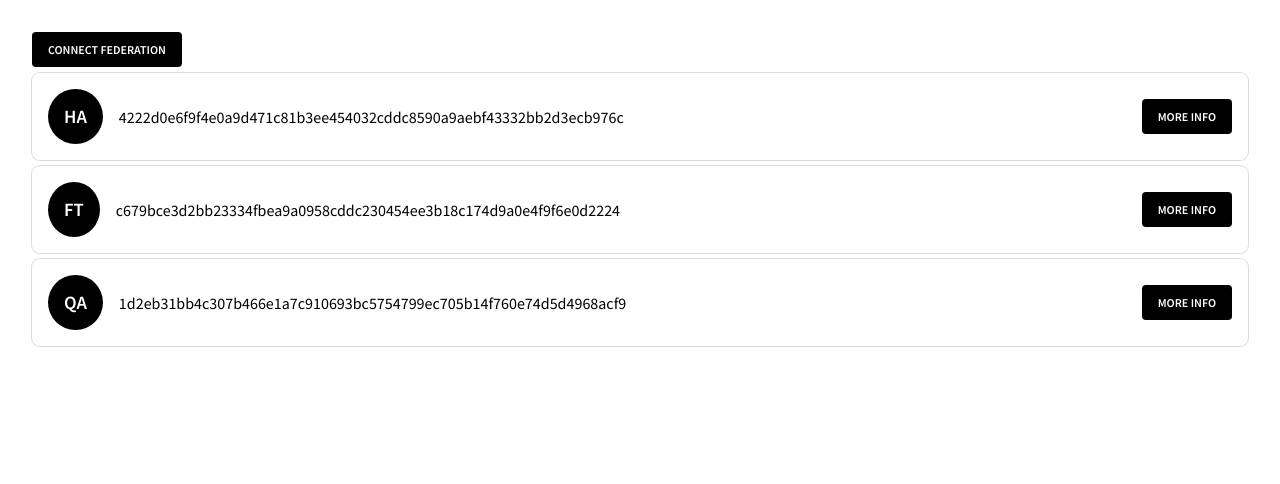
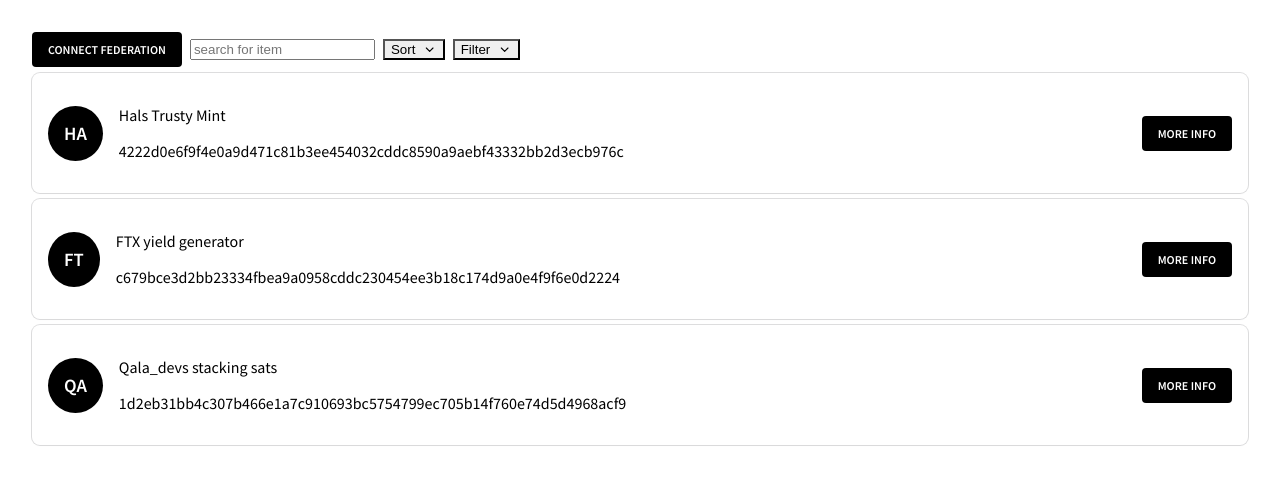
Before and after one commit to okjodom/mintgate, a React (Create React App) app: page / in a window 1280 px wide. Shown: the top 484 px of the page. Built offline with nearby package versions, Linux system fonts and the light colour scheme.

Commit message:
updated header ui and federation types

```diff
--- a/src/Admin.tsx
+++ b/src/Admin.tsx
@@ -1,22 +1,16 @@
 import React, { useState } from 'react';
 import { Header, FederationCard } from './components';
-import { Federation } from './federation.types';
+import { Federation, Filter, Sort } from './federation.types';
 import { data } from './federation.data';
 import { Stack } from '@chakra-ui/react';
 
 export const Admin = React.memo(() => {
     const [fedlist, setFedlist] = useState<Federation[]>(data.federations);
 
-    const filterFederations = (filter: undefined | boolean) => {
+    const filterFederations = (filter: Filter) => {
         let federations = filter === undefined ? data.federations : data.federations.filter((federation) => federation.details.active === filter);
         setFedlist(federations);
     };
-
-    enum Sort {
-        Ascending,
-        Descending,
-        Date,
-    }
 
     const sortFederations = (sort: Sort) => {
         const fedListCopy = [...fedlist];
@@ -51,27 +45,7 @@
     return (
         <div className='App'>
             <div style={wrapperStyles}>
-                <Header
-                    data={data.federations}
-                    ascending={() => {
-                        sortFederations(Sort.Ascending);
-                    }}
-                    descending={() => {
-                        sortFederations(Sort.Descending);
-                    }}
-                    datecCreated={() => {
-                        sortFederations(Sort.Date);
-                    }}
-                    isActive={() => {
-                        filterFederations(true);
-                    }}
-                    isArchived={() => {
-                        filterFederations(false);
-                    }}
-                    isAll={() => {
-                        filterFederations(undefined);
-                    }}
-                />
+                <Header data={data.federations} filterCallback={filterFederations} sortCallback={sortFederations} />
                 <Stack spacing={6} marginTop={6}>
                     {fedlist.map((federation: Federation) => {
                         return <FederationCard key={federation.mint_pubkey} federation={federation} onClick={() => console.log('clicked')} />;
--- a/src/components/FederationCard.tsx
+++ b/src/components/FederationCard.tsx
@@ -1,20 +1,20 @@
-import React, { useState } from 'react'
+import React, { useState } from 'react';
 import { Button } from './Button';
 import { Federation } from '../federation.types';
 
 interface FederationProps {
-    federation: Federation,
-    onClick: () => void
+    federation: Federation;
+    onClick: () => void;
 }
 
 export const FederationCard = (props: FederationProps): JSX.Element => {
-    const { description, mint_pubkey, details, date_created } = props.federation;
+    const { mint_pubkey, details } = props.federation;
 
     const [information, setInformation] = useState<boolean>(false);
 
     const getFederationName = (name: string): string => {
-        return name.charAt(0).toUpperCase() + name.charAt(1).toUpperCase()
-    }
+        return name.charAt(0).toUpperCase() + name.charAt(1).toUpperCase();
+    };
 
     return (
         <>
@@ -25,20 +25,16 @@
                             <h3 style={nameStyle}>{getFederationName(details.name)}</h3>
                         </section>
                         <section>
-                            <p>{description}</p>
+                            <p>{details.description}</p>
                             <p>{mint_pubkey}</p>
                         </section>
                     </div>
                     <section>
-                        <Button
-                            label='more info'
-                            onClick={() => setInformation(!information)}
-                        />
+                        <Button label='more info' onClick={() => setInformation(!information)} />
                     </section>
                 </div>
-                {
-                    information &&
-                    <div className="more-information">
+                {information && (
+                    <div className='more-information'>
                         <p>
                             <span>Federation Description: </span>
                             {details.description}
@@ -46,41 +42,38 @@
                         <section>
                             <p>
                                 <span>Date Created: </span>
-                                {date_created}
+                                {details.date_created}
                             </p>
-                            <Button
-                                label='More Action'
-                                onClick={props.onClick}
-                            />
+                            <Button label='More Action' onClick={props.onClick} />
                         </section>
                     </div>
-                }
+                )}
             </main>
         </>
-    )
-}
+    );
+};
 
 const cardMainWrapper = {
-    boxShadow: "rgba(0, 0, 0, 0.02) 0px 1px 3px 0px, rgba(27, 31, 35, 0.15) 0px 0px 0px 1px",
+    boxShadow: 'rgba(0, 0, 0, 0.02) 0px 1px 3px 0px, rgba(27, 31, 35, 0.15) 0px 0px 0px 1px',
     padding: 16,
     borderRadius: 8,
-}
+};
 
 const cardMajorProps = {
-    display: "flex",
-    FlexDirection: "row",
-    justifyContent: "space-between",
-    alignItems: "center",
+    display: 'flex',
+    FlexDirection: 'row',
+    justifyContent: 'space-between',
+    alignItems: 'center',
     gap: 16,
-}
+};
 
 const nameWrapper = {
-    backgroundColor: "black",
+    backgroundColor: 'black',
     padding: 16,
-    borderRadius: "50%",
-}
+    borderRadius: '50%',
+};
 
 const nameStyle = {
-    color: "white",
+    color: 'white',
     margin: 0,
-}
+};
--- a/src/components/Header.tsx
+++ b/src/components/Header.tsx
@@ -1,25 +1,58 @@
-import React from 'react';
+import React, { useState } from 'react';
+import { HStack, Input, Menu, MenuButton, MenuItem, MenuList } from '@chakra-ui/react';
+import { Button as ChakraButton } from '@chakra-ui/react';
+import { FiChevronDown } from 'react-icons/fi';
+import { Federation, Filter, Sort } from '../federation.types';
 import { Button } from './Button';
 
-export const Header = (): JSX.Element => {
+export type HeaderProps = {
+    data: Federation[];
+    filterCallback: (filter: Filter) => void;
+    sortCallback: (sort: Sort) => void;
+};
+
+export const Header = (props: HeaderProps): JSX.Element => {
+    const [searchValue, setSearchValue] = useState<string>('');
+
+    const handleSearch = (event: React.ChangeEvent<HTMLInputElement>) => {
+        event.preventDefault();
+        const { value } = event.target;
+        setSearchValue(value);
+        console.log(searchValue);
+    };
+
     const handleNewFederation = () => {
-        console.log("new federation added");
-    }
+        console.log('new federation added');
+    };
 
     return (
-        <header style={headerStyles}>
-            <Button
-                label='Connect Federation'
-                onClick={handleNewFederation}
-            />
-        </header>
-    )
-}
-
-const headerStyles = {
-    display: "flex",
-    FlexDirection: "row",
-    justifyContent: "spaceBetween",
-    alignItems: "center",
-    marginBottom: "24"
-}
+        <HStack>
+            <Button label='Connect Federation' onClick={handleNewFederation} />
+            <Input value={searchValue} placeholder='search for item' onChange={handleSearch} />
+            <HStack flexDirection='row' alignItems={'center'}>
+                {/* sort menu button */}
+                <Menu>
+                    <MenuButton as={ChakraButton} rightIcon={<FiChevronDown />}>
+                        Sort
+                    </MenuButton>
+                    <MenuList>
+                        <MenuItem onClick={() => props.sortCallback(Sort.Ascending)}>Ascending</MenuItem>
+                        <MenuItem onClick={() => props.sortCallback(Sort.Descending)}>Descending</MenuItem>
+                        <MenuItem onClick={() => props.sortCallback(Sort.Date)}>Date Created</MenuItem>
+                    </MenuList>
+                </Menu>
+                {/* filter menu button */}
+                <Menu>
+                    <MenuButton as={ChakraButton} rightIcon={<FiChevronDown />}>
+                        Filter
+                    </MenuButton>
+                    <MenuList>
+                        <MenuItem onClick={() => props.filterCallback(true)}>Active</MenuItem>
+                        <MenuItem onClick={() => props.filterCallback(false)}>Archived</MenuItem>
+                        <MenuItem onClick={() => props.filterCallback(undefined)}>All</MenuItem>
+                    </MenuList>
+                </Menu>
+            </HStack>
+        </HStack>
+    );
+};
--- a/src/federation.types.ts
+++ b/src/federation.types.ts
@@ -1,13 +1,21 @@
 export interface Federation {
-    federation_id: string,
-    mint_pubkey: string
-    description: string
-    date_created: string,
-    details: FederationDetails
+    federation_id: string;
+    mint_pubkey: string;
+    details: FederationDetails;
 }
 
 export interface FederationDetails {
-    name: string
-    description: string
-    url?: string
+    name: string;
+    description: string;
+    url?: string;
+    date_created: string;
+    active: boolean;
 }
+
+export enum Sort {
+    Ascending,
+    Descending,
+    Date,
+}
+
+export type Filter = undefined | boolean
```
